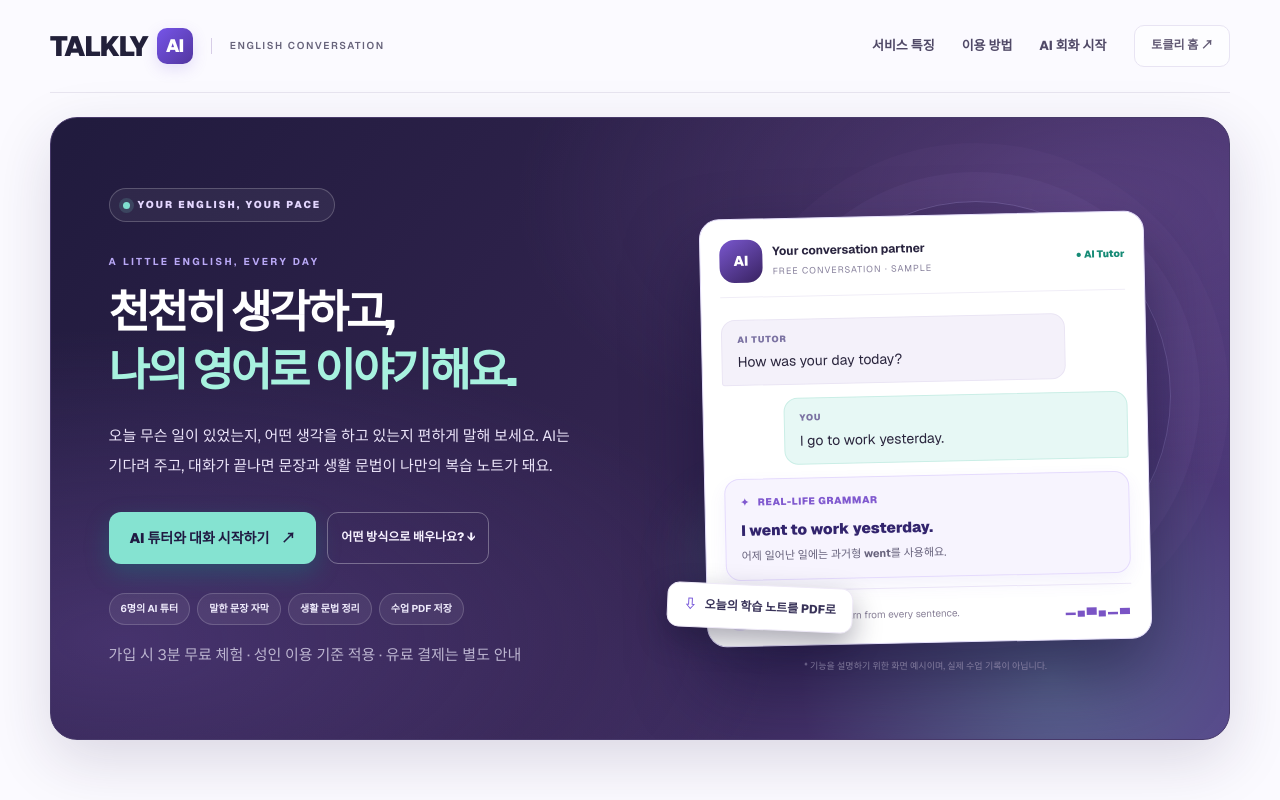
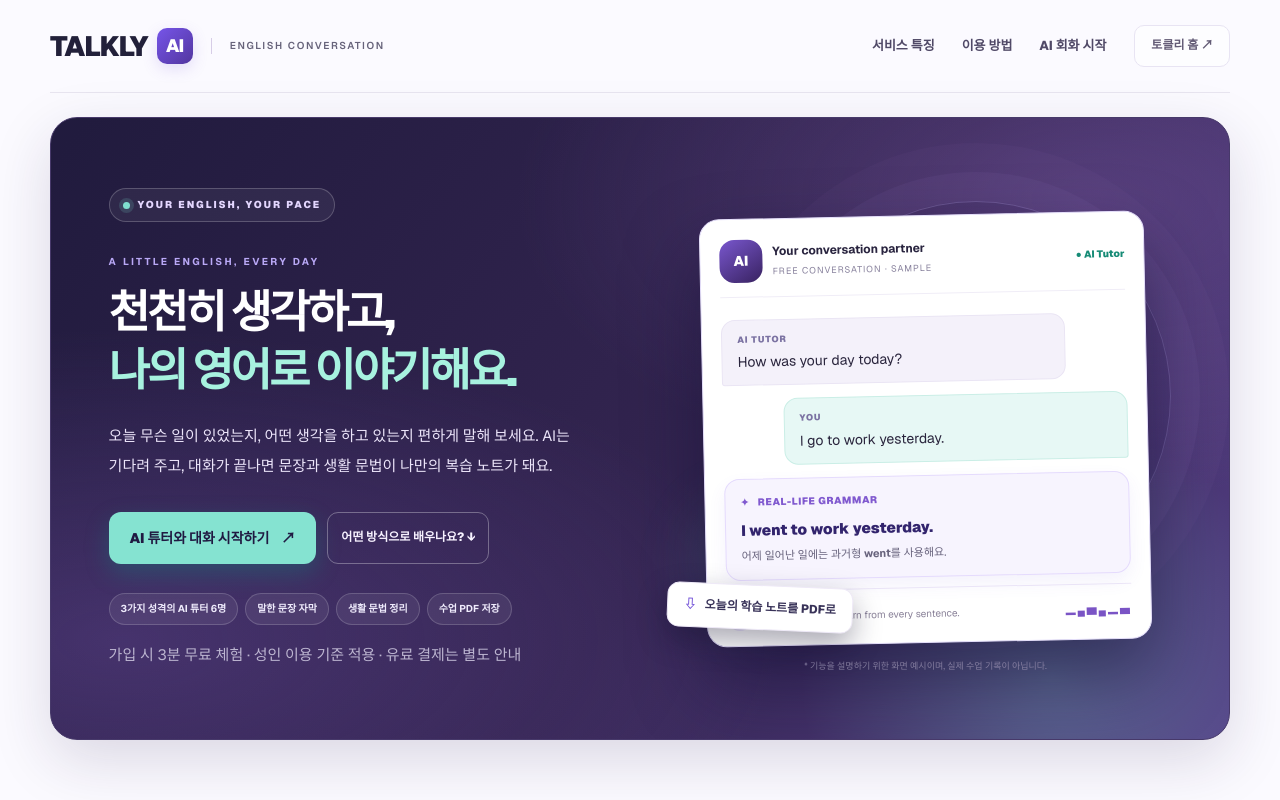
Before and after one commit to buyallkorea/talkly-platform, a Next.js app: page /talkly-ai in a window 1280 px wide. Shown: the top 800 px of the page. Built offline with nearby package versions, Linux system fonts and the light colour scheme.

Commit message:
fix(ai): preserve personality-tutor copy expected by onboarding

```diff
--- a/app/talkly-ai/page.tsx
+++ b/app/talkly-ai/page.tsx
@@ -61,7 +61,7 @@ export default function TalklyAiPage() {
             <a className="tai-hero-secondary" href="#tai-benefits">어떤 방식으로 배우나요? <span aria-hidden="true">↓</span></a>
           </div>
           <div className="tai-features tai-hero-tags" aria-label="AI 회화의 특징">
-            <span>6명의 AI 튜터</span>
+            <span>3가지 성격의 AI 튜터 6명</span>
             <span>말한 문장 자막</span>
             <span>생활 문법 정리</span>
             <span>수업 PDF 저장</span>
```
